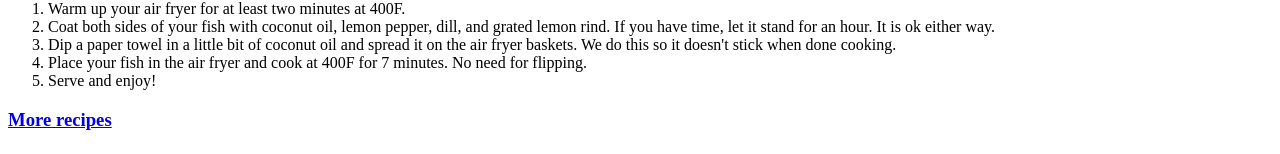
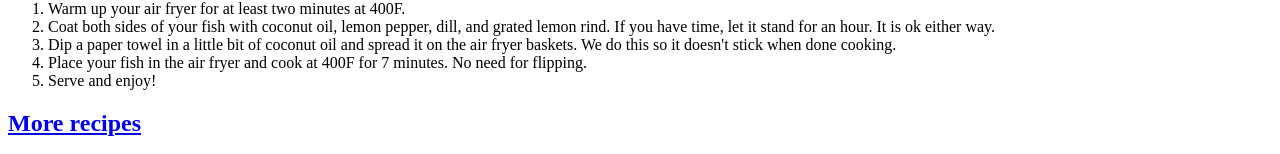
Before and after one commit to GreenvillePodCo/odin-recipes, a plain HTML site: page recipes/air-fryer-salmon-recipe.html in a window 1280 px wide. Shown: the part 804-958 px from the top of the page. Drawn offline with Linux system fonts and the light colour scheme.

Commit message:
Change more recipes form h3 to h2

```diff
--- a/recipes/air-fryer-salmon-recipe.html
+++ b/recipes/air-fryer-salmon-recipe.html
@@ -50,6 +50,6 @@
       </li>
       <li>Serve and enjoy!</li>
     </ol>
-    <h3><a href="..\index.html">More recipes</a></h3>
+    <h2><a href="..\index.html">More recipes</a></h2>
   </body>
 </html>
```
